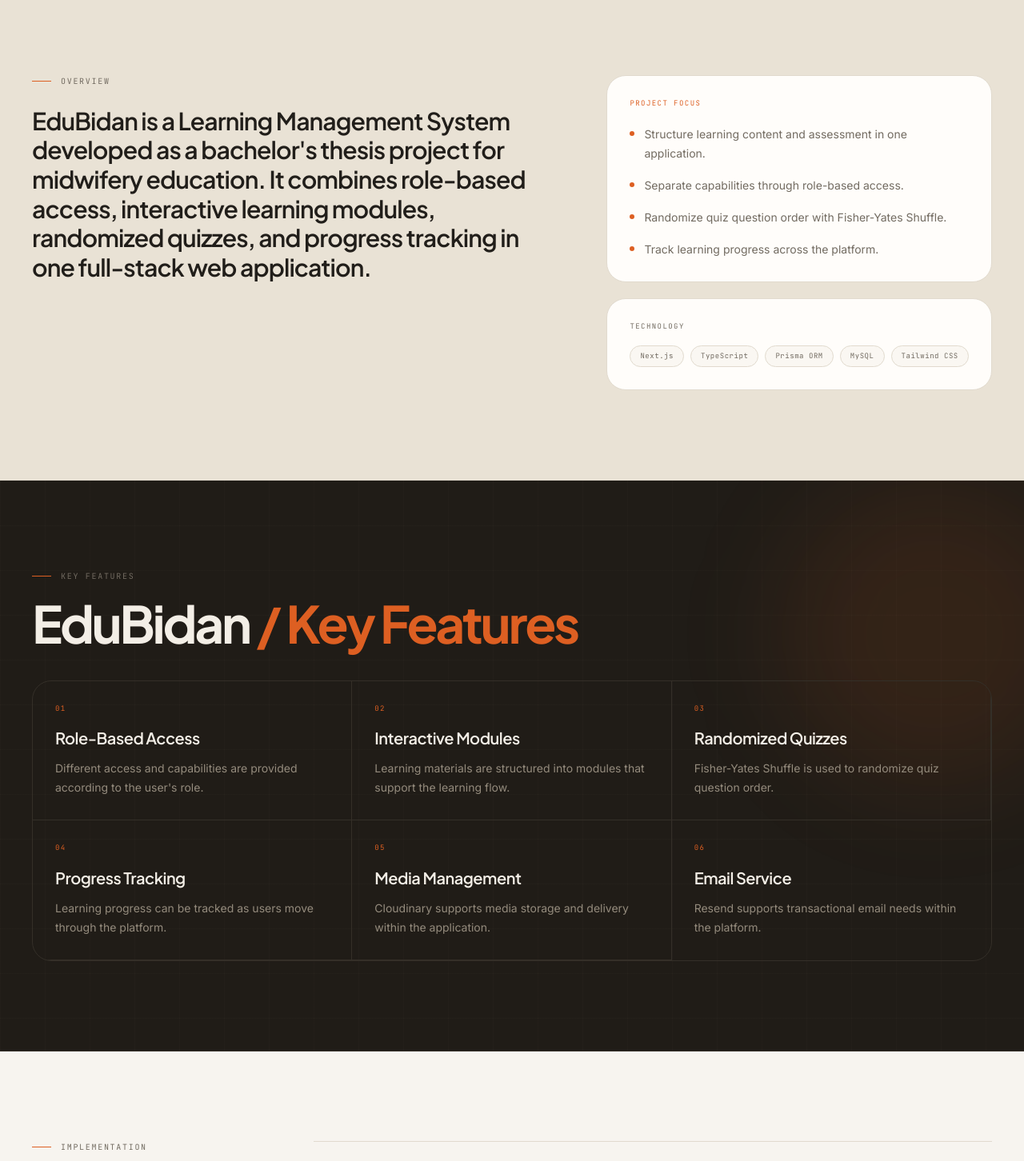
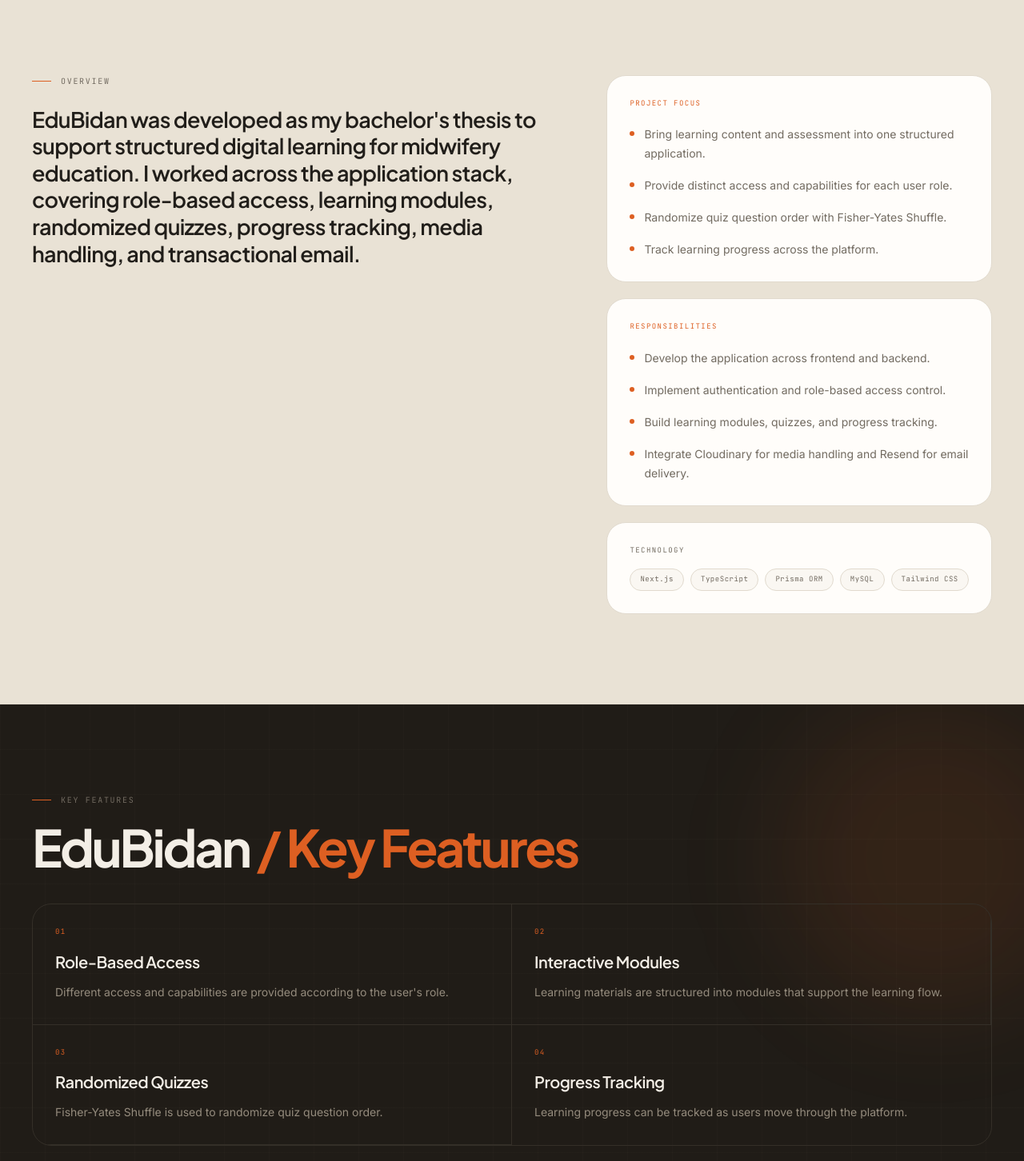
Before and after one commit to sceptzrion/portfolio, a Next.js app: page /projects/edubidan in a window 1280 px wide. Shown: the part 1500-2952 px from the top of the page at 80% size. Built offline with nearby package versions, Linux system fonts and the light colour scheme; no server answers.

Commit message:
feat: add PlainMockup component and update ProjectDetailView to support new screen frame options

```diff
--- a/src/components/sections/projects/project-detail-view.tsx
+++ b/src/components/sections/projects/project-detail-view.tsx
@@ -265,6 +265,20 @@ function MobileMockup({
   );
 }
 
+function PlainMockup({
+  index,
+}: {
+  index: number;
+}) {
+  return (
+    <div className="absolute inset-[7%] overflow-hidden rounded-xl border border-border-strong bg-card shadow-[0_20px_55px_rgb(33_30_26/0.10)] transition-transform duration-700 group-hover:-translate-y-1">
+      <PlaceholderContent
+        index={index}
+      />
+    </div>
+  );
+}
+
 function ScreenPlaceholder({
   project,
   screen,
@@ -284,10 +298,11 @@ function ScreenPlaceholder({
           screen.layout,
         );
 
-  const mobileMockup =
-    !primary &&
-    screen.layout ===
-      "portrait";
+  const frame =
+    primary
+      ? "browser"
+      : screen.frame ??
+        "browser";
 
   return (
     <div
@@ -306,9 +321,13 @@ function ScreenPlaceholder({
         className="absolute right-[-10%] top-[-18%] size-[48%] rounded-full bg-primary/10 blur-3xl"
       />
 
-      {mobileMockup ? (
+      {frame === "phone" ? (
         <MobileMockup
           project={project}
+          index={index}
+        />
+      ) : frame === "plain" ? (
+        <PlainMockup
           index={index}
         />
       ) : (
@@ -507,7 +526,7 @@ export default function ProjectDetailView({
                 {copy.overview}
               </SectionLabel>
 
-              <p className="mt-6 max-w-3xl font-display text-[clamp(1.4rem,2.35vw,2.2rem)] font-semibold leading-[1.22] tracking-[-0.03em]">
+              <p className="mt-6 max-w-3xl font-display text-[clamp(1.35rem,2.1vw,2rem)] font-semibold leading-tight tracking-tight">
                 {detail.overview}
               </p>
             </div>
@@ -538,6 +557,35 @@ export default function ProjectDetailView({
                   )}
                 </ul>
               </div>
+
+              {detail.responsibilities &&
+              detail.responsibilities.length >
+                0 ? (
+                <div className="rounded-3xl border border-border bg-card p-6 sm:p-7">
+                  <p className="font-mono text-[9px] uppercase tracking-[0.16em] text-primary">
+                    {
+                      copy.responsibilities
+                    }
+                  </p>
+
+                  <ul className="mt-5 space-y-4">
+                    {detail.responsibilities.map(
+                      (item) => (
+                        <li
+                          key={item}
+                          className="flex gap-3 text-sm leading-6 text-muted-foreground"
+                        >
+                          <span className="mt-2 size-1.5 shrink-0 rounded-full bg-primary" />
+
+                          <span>
+                            {item}
+                          </span>
+                        </li>
+                      ),
+                    )}
+                  </ul>
+                </div>
+              ) : null}
 
               {project.tech.length >
               0 ? (
@@ -598,7 +646,7 @@ export default function ProjectDetailView({
             </h2>
           </div>
 
-          <div className="mt-10 grid overflow-hidden rounded-3xl border border-feature-border sm:grid-cols-2 lg:grid-cols-3">
+          <div className="mt-10 grid overflow-hidden rounded-3xl border border-feature-border sm:grid-cols-2">
             {detail.features.map(
               (feature, index) => (
                 <article
@@ -717,7 +765,7 @@ export default function ProjectDetailView({
 
             <p className="font-mono text-[9px] uppercase tracking-[0.15em] text-muted-foreground">
               {String(
-                detail.screens.length,
+                supportingScreens.length,
               ).padStart(
                 2,
                 "0",
--- a/src/i18n/dictionaries/project-details.ts
+++ b/src/i18n/dictionaries/project-details.ts
@@ -5,10 +5,17 @@ export type ProjectScreenLayout =
   | "standard"
   | "portrait";
 
+export type ProjectScreenFrame =
+  | "browser"
+  | "phone"
+  | "plain";
+
 export type ProjectDetailProjectCopy = {
   overview: string;
 
   focus: readonly string[];
+
+  responsibilities?: readonly string[];
 
   features: readonly {
     title: string;
@@ -24,6 +31,7 @@ export type ProjectDetailProjectCopy = {
     label: string;
     detail: string;
     layout: ProjectScreenLayout;
+    frame?: ProjectScreenFrame;
   }[];
 };
 
@@ -39,6 +47,7 @@ type ProjectDetailsDictionary = {
 
     overview: string;
     focus: string;
+    responsibilities: string;
     technology: string;
     keyFeatures: string;
     implementation: string;
@@ -60,7 +69,10 @@ type ProjectDetailsDictionary = {
   >;
 };
 
-export const projectDetailsDictionary = {
+export const projectDetailsDictionary: Record<
+  Locale,
+  ProjectDetailsDictionary
+> = {
   en: {
     ui: {
       back: "All Projects",
@@ -73,9 +85,10 @@ export const projectDetailsDictionary = {
 
       overview: "Overview",
       focus: "Project Focus",
+      responsibilities: "Responsibilities",
       technology: "Technology",
       keyFeatures: "Key Features",
-      implementation: "Implementation",
+      implementation: "Technical Implementation",
       screens: "Selected Screens",
       selectedScreens:
         "selected screens",
@@ -96,13 +109,20 @@ export const projectDetailsDictionary = {
     projects: {
       edubidan: {
         overview:
-          "EduBidan is a Learning Management System developed as a bachelor's thesis project for midwifery education. It combines role-based access, interactive learning modules, randomized quizzes, and progress tracking in one full-stack web application.",
+          "EduBidan was developed as my bachelor's thesis to support structured digital learning for midwifery education. I worked across the application stack, covering role-based access, learning modules, randomized quizzes, progress tracking, media handling, and transactional email.",
 
         focus: [
-          "Structure learning content and assessment in one application.",
-          "Separate capabilities through role-based access.",
+          "Bring learning content and assessment into one structured application.",
+          "Provide distinct access and capabilities for each user role.",
           "Randomize quiz question order with Fisher-Yates Shuffle.",
           "Track learning progress across the platform.",
+        ],
+
+        responsibilities: [
+          "Develop the application across frontend and backend.",
+          "Implement authentication and role-based access control.",
+          "Build learning modules, quizzes, and progress tracking.",
+          "Integrate Cloudinary for media handling and Resend for email delivery.",
         ],
 
         features: [
@@ -129,18 +149,6 @@ export const projectDetailsDictionary = {
               "Progress Tracking",
             detail:
               "Learning progress can be tracked as users move through the platform.",
-          },
-          {
-            title:
-              "Media Management",
-            detail:
-              "Cloudinary supports media storage and delivery within the application.",
-          },
-          {
-            title:
-              "Email Service",
-            detail:
-              "Resend supports transactional email needs within the platform.",
           },
         ],
 
@@ -286,6 +294,8 @@ export const projectDetailsDictionary = {
               "A mobile or narrow-screen view showing responsive behavior.",
             layout:
               "portrait",
+            frame:
+              "phone",
           },
         ],
       },
@@ -505,12 +515,14 @@ export const projectDetailsDictionary = {
         "Ringkasan",
       focus:
         "Fokus Proyek",
+      responsibilities:
+        "Tanggung Jawab",
       technology:
         "Teknologi",
       keyFeatures:
         "Fitur Utama",
       implementation:
-        "Implementasi",
+        "Implementasi Teknis",
       screens:
         "Tampilan Pilihan",
       selectedScreens:
@@ -532,13 +544,20 @@ export const projectDetailsDictionary = {
     projects: {
       edubidan: {
         overview:
-          "EduBidan adalah Learning Management System yang dikembangkan sebagai proyek skripsi untuk pendidikan kebidanan. Aplikasi ini menggabungkan akses berbasis role, modul pembelajaran interaktif, kuis teracak, dan pelacakan progres dalam satu aplikasi web full-stack.",
+          "EduBidan dikembangkan sebagai proyek skripsi untuk mendukung pembelajaran kebidanan dalam satu platform digital yang terstruktur. Saya mengerjakan aplikasi secara full-stack, mencakup akses berbasis role, modul pembelajaran, kuis teracak, pelacakan progres, pengelolaan media, dan email transaksional.",
 
         focus: [
-          "Menyusun konten pembelajaran dan asesmen dalam satu aplikasi.",
-          "Memisahkan kemampuan pengguna melalui akses berbasis role.",
+          "Menggabungkan konten pembelajaran dan asesmen dalam satu aplikasi yang terstruktur.",
+          "Menyediakan akses dan kemampuan yang berbeda untuk setiap role pengguna.",
           "Mengacak urutan soal kuis menggunakan Fisher-Yates Shuffle.",
           "Melacak progres pembelajaran di dalam platform.",
+        ],
+
+        responsibilities: [
+          "Mengembangkan aplikasi pada sisi frontend dan backend.",
+          "Mengimplementasikan autentikasi dan role-based access control.",
+          "Membangun modul pembelajaran, kuis, dan pelacakan progres.",
+          "Mengintegrasikan Cloudinary untuk media serta Resend untuk pengiriman email.",
         ],
 
         features: [
@@ -565,18 +584,6 @@ export const projectDetailsDictionary = {
               "Pelacakan Progres",
             detail:
               "Progres pembelajaran dapat dipantau selama pengguna menggunakan platform.",
-          },
-          {
-            title:
-              "Manajemen Media",
-            detail:
-              "Cloudinary mendukung penyimpanan dan penyajian media di dalam aplikasi.",
-          },
-          {
-            title:
-              "Email Service",
-            detail:
-              "Resend mendukung kebutuhan email transaksional pada platform.",
           },
         ],
 
@@ -722,6 +729,8 @@ export const projectDetailsDictionary = {
               "Tampilan mobile atau layar sempit yang menunjukkan perilaku responsif.",
             layout:
               "portrait",
+            frame:
+              "phone",
           },
         ],
       },
@@ -925,7 +934,4 @@ export const projectDetailsDictionary = {
       },
     },
   },
-} satisfies Record<
-  Locale,
-  ProjectDetailsDictionary
->;
+};
```
